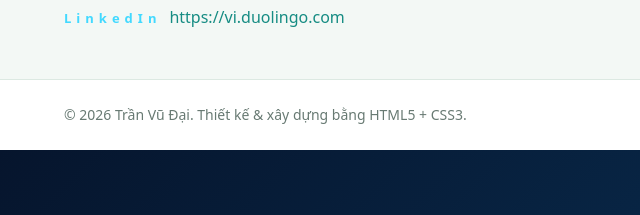
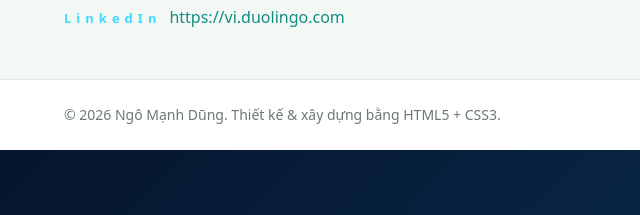
Before and after one commit to Dungzukey/My-CV, a plain HTML site: page index.html in a window 1280 px wide. Shown: the part 1959-2174 px from the top of the page, 0-640 px from the left. Drawn offline with Linux system fonts and the light colour scheme.

Commit message:
Update footer copyright information

```diff
--- a/index.html
+++ b/index.html
@@ -191,7 +191,7 @@ for (let i = 0; i < 300; i++) {
   <!-- ========================================================== -->
   <footer class="site-footer">
     <div class="container footer-inner">
-      <p>© 2026 Trần Vũ Đại. Thiết kế &amp; xây dựng bằng HTML5 + CSS3.</p>
+      <p>© 2026 Ngô Mạnh Dũng. Thiết kế &amp; xây dựng bằng HTML5 + CSS3.</p>
       <a href="#top" class="to-top">↑ Lên đầu trang</a>
     </div>
   </footer>
```
